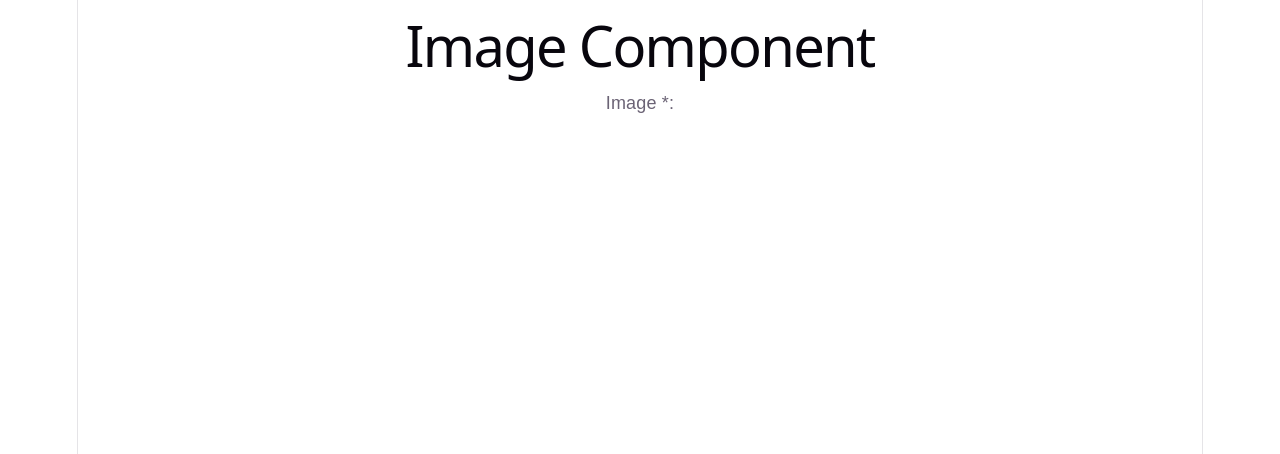
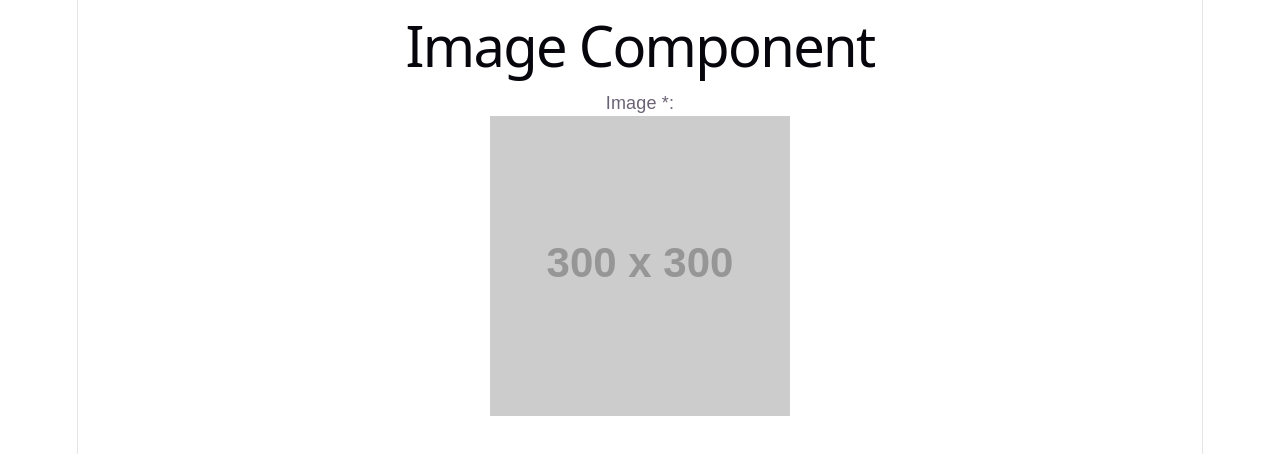
Before and after one commit to xoghub/react-pnz-app, a React (Vite) app: page /image in a window 1280 px wide. Shown: the top 454 px of the page. Built offline with nearby package versions, Linux system fonts and the light colour scheme.

Commit message:
fix: image star segment

```diff
--- a/src/Image.tsx
+++ b/src/Image.tsx
@@ -5,8 +5,11 @@ export default function Image() {
     return (
       <div className="image-container">
         <h1>Image Component</h1>
-        <p>Image *: {params['*']}</p>
-        {/* <img src={`https://via.placeholder.com/300?text=${params.id}`} alt="Placeholder" /> */}
+        <p>Image *: {params["*"]}</p>
+        <img
+          src={`https://via.placeholder.com/300?text=${params["*"]}`}
+          alt={params["*"]}
+        />
       </div>
     );
 }
```
